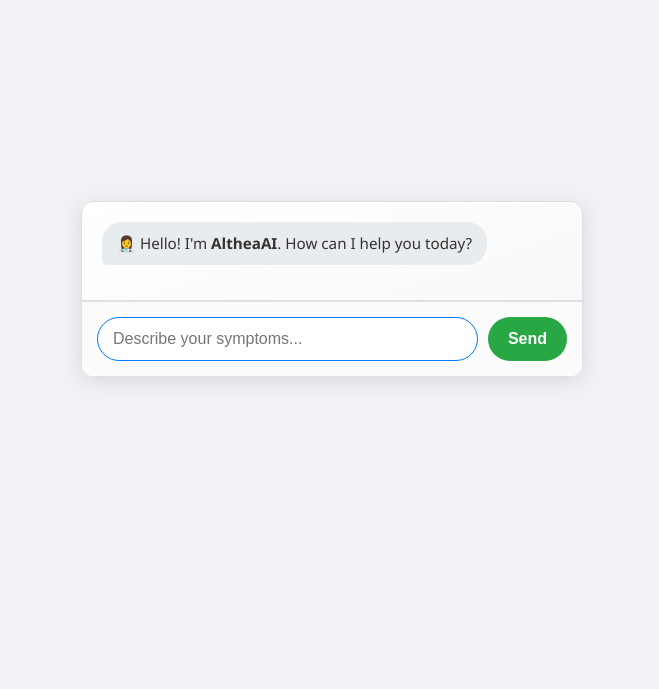
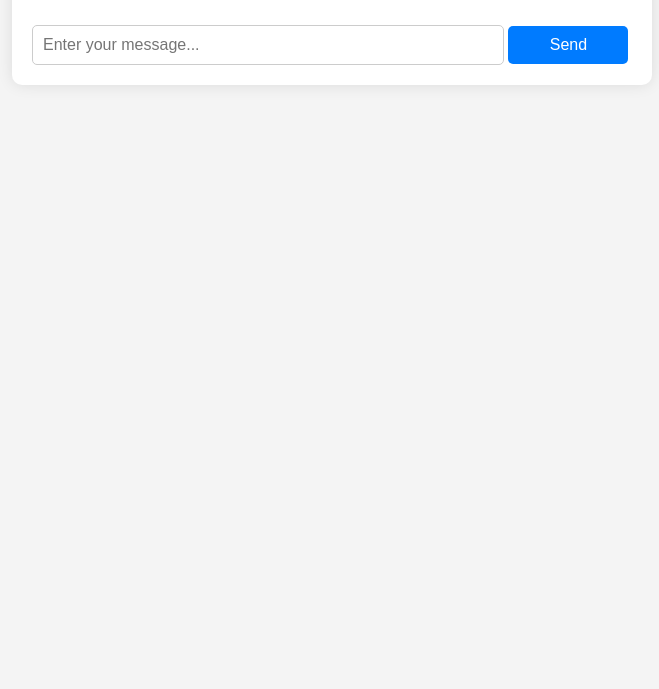
Before and after one commit to thalaivar96/MediSynAI, a plain HTML site: page index.html in a window 1280 px wide. Shown: the part 111-800 px from the top of the page, without its empty margins (308-967 px from the left). Drawn offline with Linux system fonts and the light colour scheme.

Commit message:
Update index.html

```diff
--- a/index.html
+++ b/index.html
@@ -1,187 +1,112 @@
 <!DOCTYPE html>
 <html lang="en">
 <head>
-  <meta charset="UTF-8" />
-  <meta name="viewport" content="width=device-width, initial-scale=1.0"/>
-  <title>AltheaAI Chatbot</title>
+  <meta charset="UTF-8">
+  <title>AltheaAI - Basic Chat</title>
   <style>
-    /* [Same style, untouched because it’s already clean and modern] */
     body {
-      font-family: 'Segoe UI', Tahoma, Geneva, Verdana, sans-serif;
-      display: flex;
-      justify-content: center;
-      align-items: center;
-      min-height: 100vh;
-      background-color: #f0f2f5;
-      margin: 0;
-      color: #333;
+      font-family: Arial, sans-serif;
+      background: #f4f4f4;
+      padding: 20px;
     }
-    .chat-container {
-      background: linear-gradient(to bottom right, #ffffff, #f7f7f7);
-      border-radius: 12px;
-      box-shadow: 0 4px 20px rgba(0,0,0,0.1);
-      width: 90%;
-      max-width: 500px;
-      display: flex;
-      flex-direction: column;
-      overflow: hidden;
-      border: 1px solid #e0e0e0;
+    .chat-box {
+      background: white;
+      border-radius: 10px;
+      padding: 20px;
+      max-width: 600px;
+      margin: auto;
+      box-shadow: 0 0 15px rgba(0, 0, 0, 0.1);
     }
-    .chat-history {
-      flex-grow: 1;
-      padding: 20px;
+    .chat-log {
+      max-height: 400px;
       overflow-y: auto;
-      max-height: 65vh;
-      border-bottom: 1px solid #e0e0e0;
-      display: flex;
-      flex-direction: column;
+      margin-bottom: 20px;
     }
     .message {
-      margin-bottom: 15px;
-      padding: 10px 15px;
-      border-radius: 20px;
-      max-width: 85%;
-      word-wrap: break-word;
-      line-height: 1.5;
-      font-size: 0.95em;
+      margin: 10px 0;
     }
-    .user-message {
-      background-color: #007bff;
+    .user {
+      text-align: right;
+      color: #007bff;
+    }
+    .bot {
+      text-align: left;
+      color: #28a745;
+    }
+    input, button {
+      padding: 10px;
+      font-size: 1rem;
+    }
+    input {
+      width: 75%;
+      border-radius: 5px;
+      border: 1px solid #ccc;
+    }
+    button {
+      width: 20%;
+      border: none;
+      background: #007bff;
       color: white;
-      align-self: flex-end;
-      margin-left: auto;
-      border-bottom-right-radius: 5px;
+      border-radius: 5px;
+      cursor: pointer;
     }
-    .althea-message {
-      background-color: #e9ecef;
-      color: #333;
-      align-self: flex-start;
-      margin-right: auto;
-      border-bottom-left-radius: 5px;
-    }
-    .chat-input {
-      display: flex;
-      padding: 15px;
-      border-top: 1px solid #e0e0e0;
-      background-color: #fcfcfc;
-    }
-    .chat-input input {
-      flex-grow: 1;
-      padding: 12px 15px;
-      border: 1px solid #ced4da;
-      border-radius: 25px;
-      margin-right: 10px;
-      font-size: 1em;
-      outline: none;
-      transition: border-color 0.2s;
-    }
-    .chat-input input:focus {
-      border-color: #007bff;
-    }
-    .chat-input button {
-      padding: 12px 20px;
-      background-color: #28a745;
-      color: white;
-      border: none;
-      border-radius: 25px;
-      cursor: pointer;
-      font-size: 1em;
-      font-weight: bold;
-      transition: background-color 0.2s, transform 0.1s;
-    }
-    .chat-input button:hover {
-      background-color: #218838;
-      transform: translateY(-1px);
-    }
-    .chat-input button:disabled {
-      background-color: #90ee90;
-      cursor: not-allowed;
+    button:hover {
+      background: #0056b3;
     }
   </style>
 </head>
 <body>
-  <div class="chat-container">
-    <div class="chat-history" id="chat-history">
-      <div class="message althea-message">👩‍⚕️ Hello! I'm <strong>AltheaAI</strong>. How can I help you today?</div>
-    </div>
-    <div class="chat-input">
-      <input type="text" id="user-input" placeholder="Describe your symptoms...">
-      <button id="send-button">Send</button>
-    </div>
+
+  <div class="chat-box">
+    <h2>🤖 AltheaAI</h2>
+    <div class="chat-log" id="chat-log"></div>
+    <input type="text" id="user-input" placeholder="Enter your message...">
+    <button onclick="sendMessage()">Send</button>
   </div>
 
   <script>
-    const chatHistoryDiv = document.getElementById('chat-history');
-    const userInput = document.getElementById('user-input');
-    const sendButton = document.getElementById('send-button');
-
-    // Generate or retrieve user ID
-    let userId = localStorage.getItem('altheaAiUserId');
-    if (!userId) {
-      userId = 'user_' + Math.random().toString(36).substr(2, 9) + '_' + Date.now();
-      localStorage.setItem('altheaAiUserId', userId);
-    }
-
-    const BACKEND_URL = "https://altheaai.onrender.com/chat";
-
     async function sendMessage() {
-      const message = userInput.value.trim();
+      const input = document.getElementById("user-input");
+      const message = input.value.trim();
       if (!message) return;
 
-      addMessageToChat(message, 'user');
-      userInput.value = '';
-      sendButton.disabled = true;
-      userInput.disabled = true;
+      appendMessage(message, "user");
+      input.value = "";
 
       try {
-        const response = await fetch(BACKEND_URL, {
-          method: 'POST',
+        const response = await fetch("https://altheaai.onrender.com/chat", {
+          method: "POST",
           headers: {
-            'Content-Type': 'application/json',
+            "Content-Type": "application/json"
           },
-          body: JSON.stringify({ userId: userId, message: message }),
+          body: JSON.stringify({ message: message })
         });
 
-        if (!response.ok) {
-          let errorData = {};
-          try {
-            errorData = await response.json();
-          } catch (e) {}
-          throw new Error(errorData.error || `Status ${response.status}`);
+        const data = await response.json();
+        if (data.response) {
+          appendMessage(data.response, "bot");
+        } else {
+          appendMessage("⚠️ Error: " + (data.error || "Unknown error"), "bot");
         }
-
-        const data = await response.json();
-        addMessageToChat(data.response, 'althea');
-        console.log("Prediction Data:", data.prediction_data);
-      } catch (error) {
-        console.error('Error:', error);
-        addMessageToChat(`⚠️ I'm sorry, something went wrong: ${error.message}`, 'althea');
-      } finally {
-        sendButton.disabled = false;
-        userInput.disabled = false;
-        userInput.focus();
-        chatHistoryDiv.scrollTop = chatHistoryDiv.scrollHeight;
+      } catch (err) {
+        appendMessage("❌ Failed to reach server: " + err.message, "bot");
       }
     }
 
-    function addMessageToChat(text, sender) {
-      const messageDiv = document.createElement('div');
-      messageDiv.classList.add('message');
-      messageDiv.classList.add(sender === 'user' ? 'user-message' : 'althea-message');
-      messageDiv.textContent = text;
-      chatHistoryDiv.appendChild(messageDiv);
-      chatHistoryDiv.scrollTop = chatHistoryDiv.scrollHeight;
+    function appendMessage(text, sender) {
+      const log = document.getElementById("chat-log");
+      const div = document.createElement("div");
+      div.className = "message " + sender;
+      div.innerText = text;
+      log.appendChild(div);
+      log.scrollTop = log.scrollHeight;
     }
 
-    // Send on click or Enter key
-    sendButton.addEventListener('click', sendMessage);
-    userInput.addEventListener('keypress', (e) => {
-      if (e.key === 'Enter') sendMessage();
+    // Allow pressing Enter to send
+    document.getElementById("user-input").addEventListener("keypress", function(e) {
+      if (e.key === "Enter") sendMessage();
     });
+  </script>
 
-    window.onload = () => {
-      userInput.focus();
-    };
-  </script>
 </body>
 </html>
```
